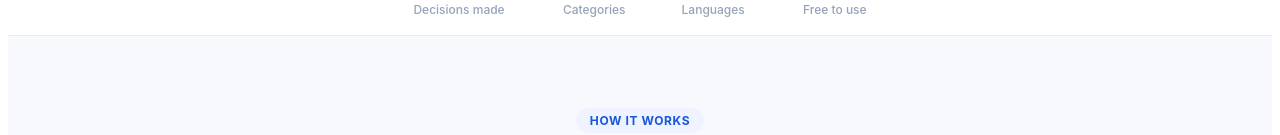
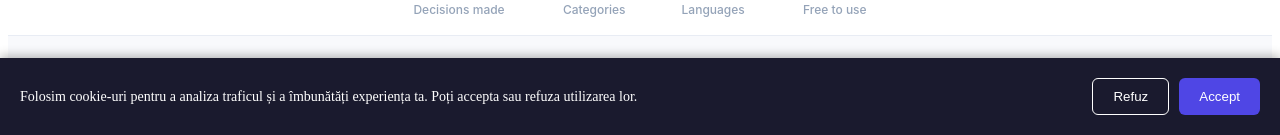
Before and after one commit to DocAB13/decisionpilot, a Next.js app: page / in a window 1280 px wide. Shown: the part 665-800 px from the top of the page. Built offline with nearby package versions, Linux system fonts and the light colour scheme.

Commit message:
Add GDPR cookie consent banner

```diff
--- /dev/null
+++ b/components/CookieBanner.js
@@ -0,0 +1,73 @@
+import { useState, useEffect } from 'react'
+
+export default function CookieBanner({ onAccept, onReject }) {
+  const [visible, setVisible] = useState(false)
+
+  useEffect(() => {
+    const consent = localStorage.getItem('cookie-consent')
+    if (!consent) {
+      setVisible(true)
+    } else if (consent === 'accepted') {
+      onAccept()
+    }
+  }, [])
+
+  const handleAccept = () => {
+    localStorage.setItem('cookie-consent', 'accepted')
+    setVisible(false)
+    onAccept()
+  }
+
+  const handleReject = () => {
+    localStorage.setItem('cookie-consent', 'rejected')
+    setVisible(false)
+    onReject()
+  }
+
+  if (!visible) return null
+
+  return (
+    <div style={{
+      position: 'fixed',
+      bottom: 0,
+      left: 0,
+      right: 0,
+      background: '#1a1a2e',
+      color: '#fff',
+      padding: '20px',
+      display: 'flex',
+      flexWrap: 'wrap',
+      alignItems: 'center',
+      justifyContent: 'space-between',
+      gap: '16px',
+      zIndex: 9999,
+      boxShadow: '0 -2px 10px rgba(0,0,0,0.3)'
+    }}>
+      <p style={{ margin: 0, flex: '1 1 300px', fontSize: '14px' }}>
+        Folosim cookie-uri pentru a analiza traficul și a îmbunătăți experiența ta. Poți accepta sau refuza utilizarea lor.
+      </p>
+      <div style={{ display: 'flex', gap: '10px' }}>
+        <button onClick={handleReject} style={{
+          padding: '10px 20px',
+          background: 'transparent',
+          color: '#fff',
+          border: '1px solid #fff',
+          borderRadius: '6px',
+          cursor: 'pointer'
+        }}>
+          Refuz
+        </button>
+        <button onClick={handleAccept} style={{
+          padding: '10px 20px',
+          background: '#4f46e5',
+          color: '#fff',
+          border: 'none',
+          borderRadius: '6px',
+          cursor: 'pointer'
+        }}>
+          Accept
+        </button>
+      </div>
+    </div>
+  )
+}
--- a/pages/_app.js
+++ b/pages/_app.js
@@ -1,10 +1,18 @@
+import { useState } from 'react'
 import { GoogleAnalytics } from '@next/third-parties/google'
+import CookieBanner from '../components/CookieBanner'
 
 export default function App({ Component, pageProps }) {
+  const [analyticsEnabled, setAnalyticsEnabled] = useState(false)
+
   return (
     <>
       <Component {...pageProps} />
-      <GoogleAnalytics gaId="G-81B4YGZXMD" />
+      <CookieBanner
+        onAccept={() => setAnalyticsEnabled(true)}
+        onReject={() => setAnalyticsEnabled(false)}
+      />
+      {analyticsEnabled && <GoogleAnalytics gaId="G-81B4YGZXMD" />}
     </>
   )
 }
```
